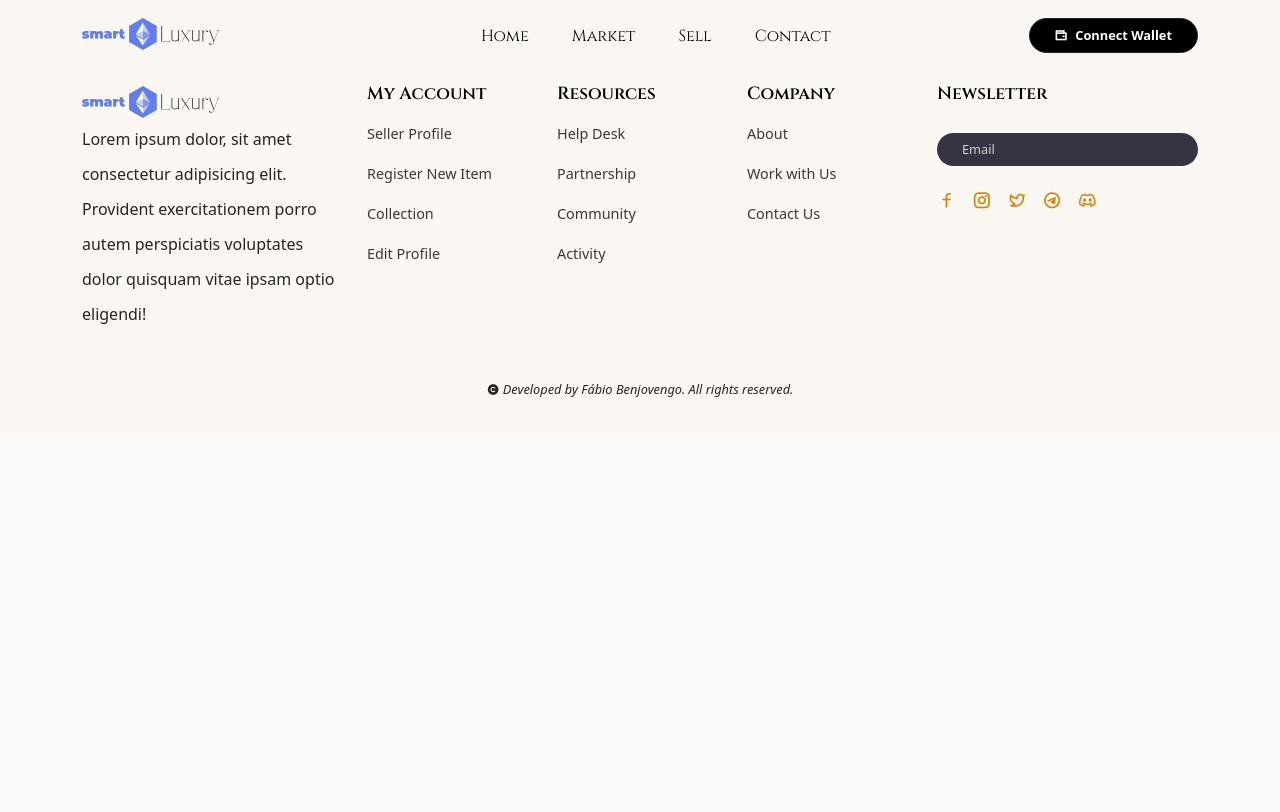
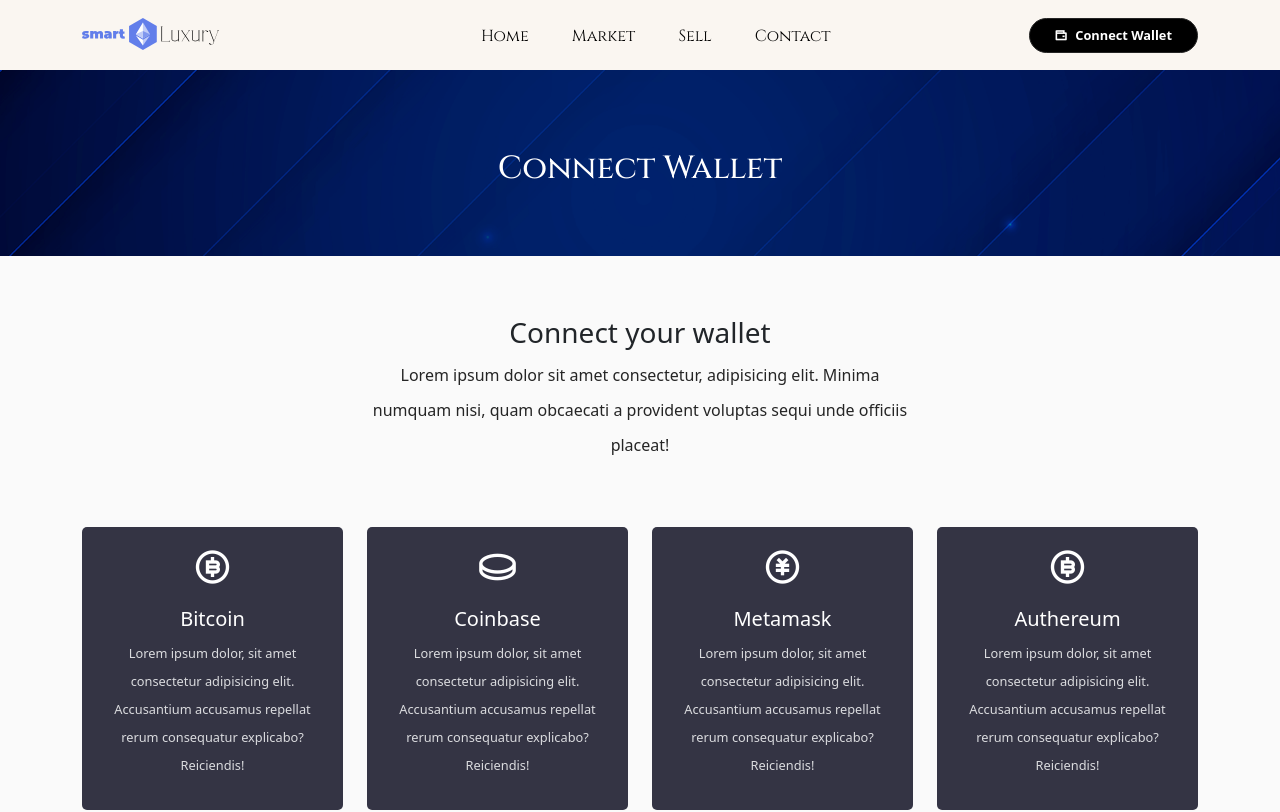
Before and after one commit to Benjovengo/SmartLuxury, a React (Create React App) app in the folder client/: page /wallet in a window 1280 px wide. Shown: the top 812 px of the page. Built offline with nearby package versions, Linux system fonts and the light colour scheme.

Commit message:
feat: add wallet page

```diff
--- a/client/src/pages/Wallet.jsx
+++ b/client/src/pages/Wallet.jsx
@@ -1,11 +1,70 @@
+import React from "react";
 
+import CommonSection from "../components/ui/Common-section/CommonSection";
+import { Container, Row, Col } from "reactstrap";
 
-import React from 'react'
+import "../styles/wallet.css";
+
+const wallet__data = [
+  {
+    title: "Bitcoin",
+    desc: "Lorem ipsum dolor, sit amet consectetur adipisicing elit. Accusantium accusamus repellat rerum consequatur explicabo? Reiciendis!",
+    icon: "ri-bit-coin-line",
+  },
+
+  {
+    title: "Coinbase",
+    desc: "Lorem ipsum dolor, sit amet consectetur adipisicing elit. Accusantium accusamus repellat rerum consequatur explicabo? Reiciendis!",
+    icon: "ri-coin-line",
+  },
+
+  {
+    title: "Metamask",
+    desc: "Lorem ipsum dolor, sit amet consectetur adipisicing elit. Accusantium accusamus repellat rerum consequatur explicabo? Reiciendis!",
+    icon: "ri-money-cny-circle-line",
+  },
+
+  {
+    title: "Authereum",
+    desc: "Lorem ipsum dolor, sit amet consectetur adipisicing elit. Accusantium accusamus repellat rerum consequatur explicabo? Reiciendis!",
+    icon: "ri-bit-coin-line",
+  },
+];
 
 const Wallet = () => {
   return (
-    <div>Wallet</div>
-  )
-}
+    <>
+      <CommonSection title="Connect Wallet" />
+      <section>
+        <Container>
+          <Row>
+            <Col lg="12" className="mb-5 text-center">
+              <div className="w-50 m-auto">
+                <h3 className="">Connect your wallet</h3>
+                <p>
+                  Lorem ipsum dolor sit amet consectetur, adipisicing elit.
+                  Minima numquam nisi, quam obcaecati a provident voluptas sequi
+                  unde officiis placeat!
+                </p>
+              </div>
+            </Col>
 
-export default Wallet
+            {wallet__data.map((item, index) => (
+              <Col lg="3" md="4" sm="6" key={index} className="mb-4">
+                <div className="wallet__item">
+                  <span>
+                    <i className={item.icon}></i>
+                  </span>
+                  <h5>{item.title}</h5>
+                  <p className="text-light">{item.desc}</p>
+                </div>
+              </Col>
+            ))}
+          </Row>
+        </Container>
+      </section>
+    </>
+  );
+};
+
+export default Wallet;
--- /dev/null
+++ b/client/src/styles/wallet.css
@@ -0,0 +1,33 @@
+.wallet__item {
+  background: #343444;
+  padding: 15px;
+  text-align: center;
+  border-radius: 5px;
+  cursor: pointer;
+}
+
+.wallet__item span {
+  width: 50px;
+  height: 50px;
+  line-height: 50px;
+  display: flex;
+  align-items: center;
+  justify-content: center;
+  color: #fff;
+  display: block;
+  margin: auto;
+}
+
+.wallet__item span i {
+  font-size: 2.5rem;
+}
+
+.wallet__item h5 {
+  color: #fff;
+  margin-top: 15px;
+}
+
+.wallet__item p {
+  font-size: 0.8rem;
+  line-height: 28px;
+}
```
